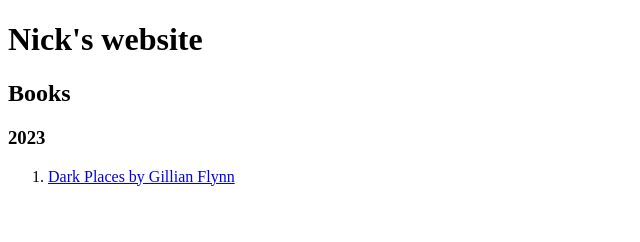
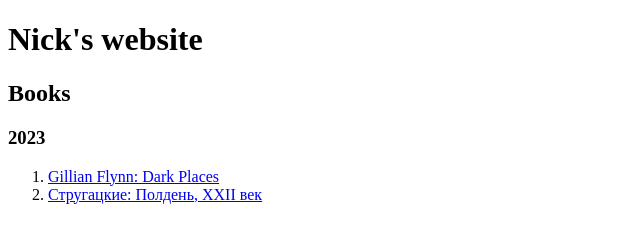
Before and after one commit to nikkpark/nikkpark.github.io, a plain HTML site: page index.html in a window 1280 px wide. Shown: the whole page, without its empty margins (0-640 px from the left). Drawn offline with Linux system fonts and the light colour scheme.

Commit message:
strugatskie

```diff
--- a/index.html
+++ b/index.html
@@ -32,7 +32,8 @@
             <h2>Books</h2>
             <h3>2023</h2>
             <ol>
-                <li><a href="https://en.wikipedia.org/wiki/Dark_Places_(novel)" target="_blank">Dark Places by Gillian Flynn</a></li>
+                <li><a href="https://en.wikipedia.org/wiki/Dark_Places_(novel)" target="_blank">Gillian Flynn: Dark Places</a></li>
+                <li><a href="https://ru.wikipedia.org/wiki/%D0%9F%D0%BE%D0%BB%D0%B4%D0%B5%D0%BD%D1%8C,_XXII_%D0%B2%D0%B5%D0%BA" target="_blank">Стругацкие: Полдень, ХХII век</a></li>
         </main>
 
         <footer>
```
